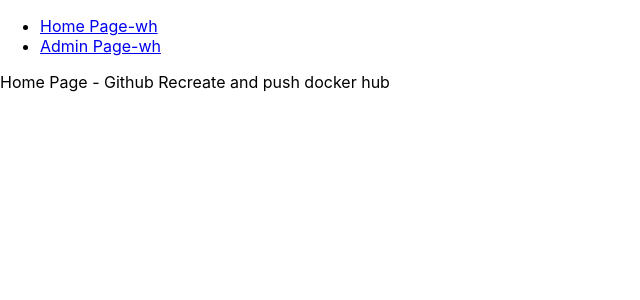
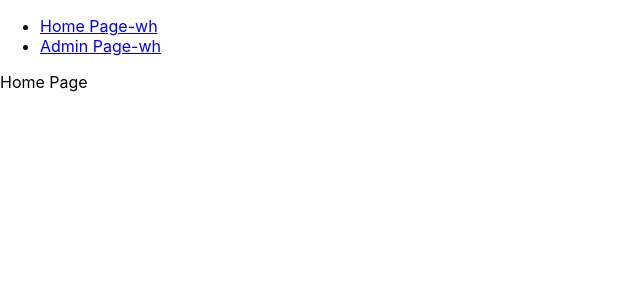
Before and after one commit to werdnas/my-react-app, a React (Create React App) app: page / in a window 1280 px wide. Shown: the top 300 px of the page, without its empty margins (0-640 px from the left). Built offline with nearby package versions, Linux system fonts and the light colour scheme.

Commit message:
Update Home.js

```diff
--- a/src/pages/Home.js
+++ b/src/pages/Home.js
@@ -1,7 +1,7 @@
 import React from "react";
 
 function Home(props) {
-  return <div>Home Page - Github Recreate and push docker hub</div>;
+  return <div>Home Page</div>;
 }
 
 export default Home;
```
